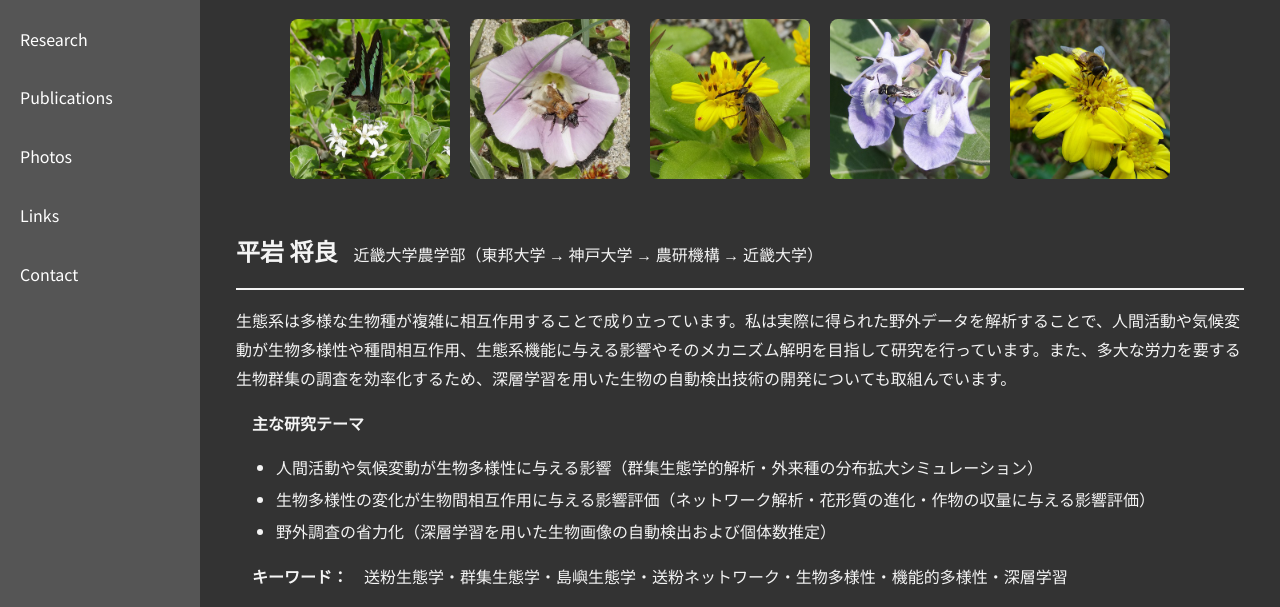
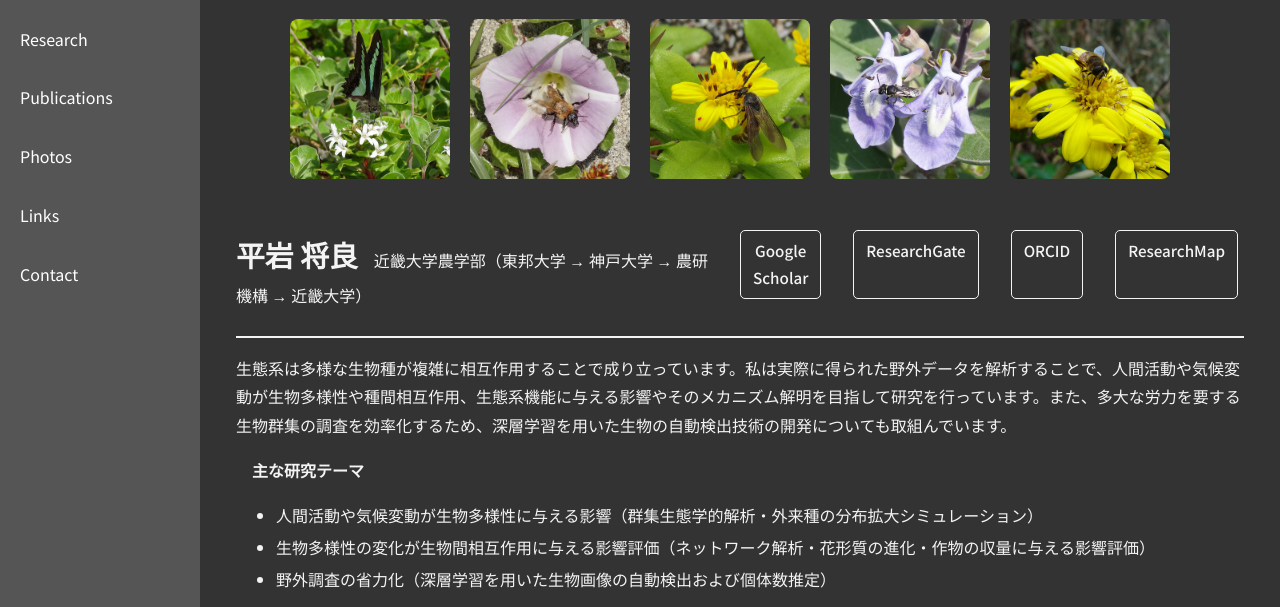
Before and after one commit to mkhiraiwa/mkhiraiwa.github.io, a plain HTML site: page index.html in a window 1280 px wide. Shown: the part 128-735 px from the top of the page. Drawn offline with Linux system fonts and the light colour scheme.

Commit message:
ボタン右

```diff
--- a/index.html
+++ b/index.html
@@ -250,8 +250,17 @@
         </div>
 
         <div class="intro-section">
-            <p><span style="font-size: 1.5rem; font-weight: bold;">平岩 将良</span>　近畿大学農学部（東邦大学 → 神戸大学 → 農研機構 → 近畿大学）</p>
-            <hr style="border: none; border-bottom: 2px solid #f4f4f4; margin: 10px 0;">
+            <div style="display: flex; align-items: center; justify-content: space-between;">
+  <p><span style="font-size: 1.8rem; font-weight: bold; color: #f4f4f4;">平岩 将良</span>　近畿大学農学部（東邦大学 → 神戸大学 → 農研機構 → 近畿大学）</p>
+  <div class="cta-buttons" style="margin-left: 20px;">
+    <a href="https://scholar.google.com/citations?user=yourprofile" target="_blank">Google Scholar</a>
+    <a href="https://www.researchgate.net/profile/yourprofile" target="_blank">ResearchGate</a>
+    <a href="https://orcid.org/yourorcid" target="_blank">ORCID</a>
+    <a href="https://researchmap.jp/yourprofile" target="_blank">ResearchMap</a>
+  </div>
+</div>
+<hr style="border: none; border-bottom: 2px solid #f4f4f4; margin: 10px 0;">
+
             <p>生態系は多様な生物種が複雑に相互作用することで成り立っています。私は実際に得られた野外データを解析することで、人間活動や気候変動が生物多様性や種間相互作用、生態系機能に与える影響やそのメカニズム解明を目指して研究を行っています。また、多大な労力を要する生物群集の調査を効率化するため、深層学習を用いた生物の自動検出技術の開発についても取組んでいます。
             </p>
 
```
